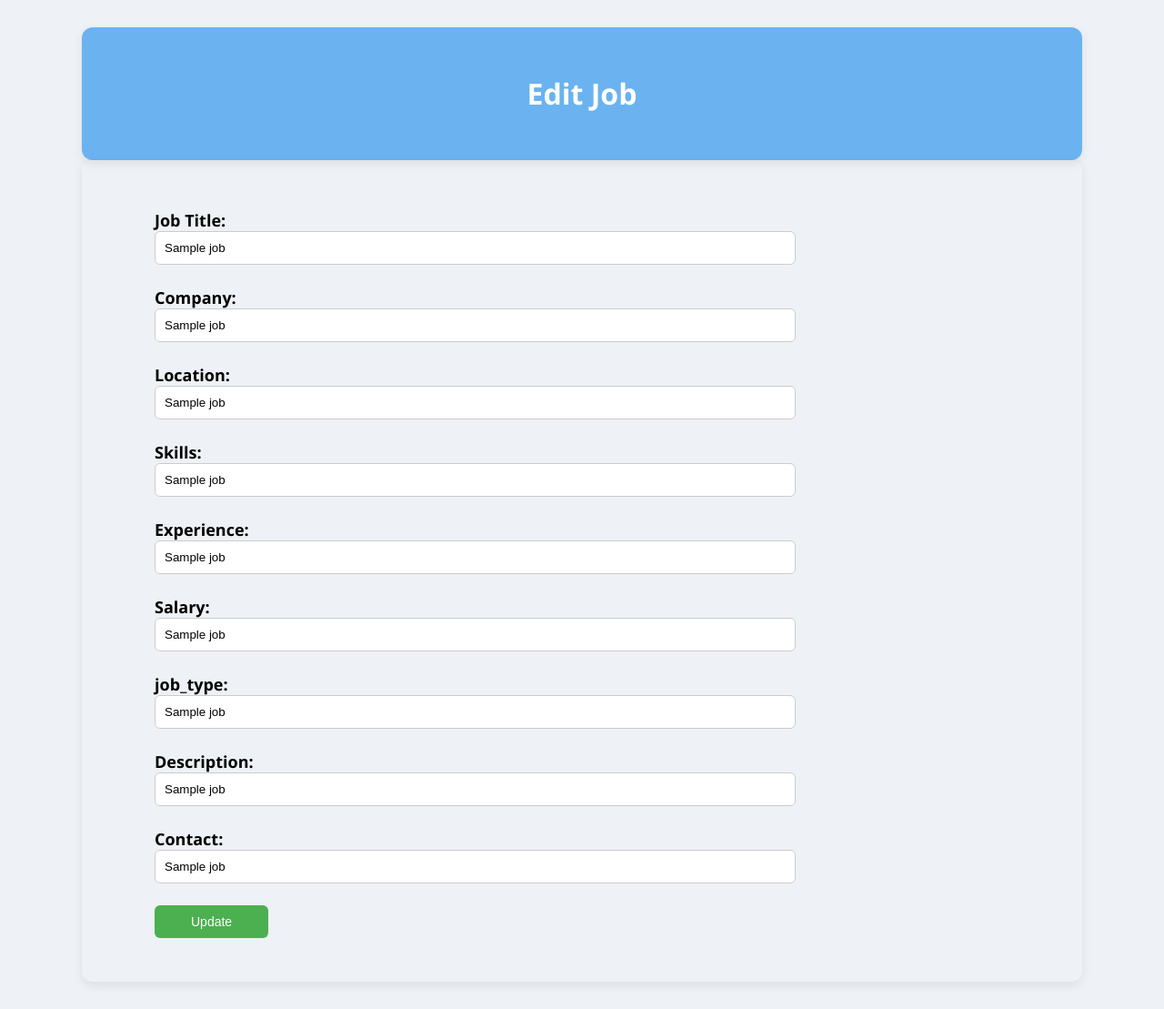
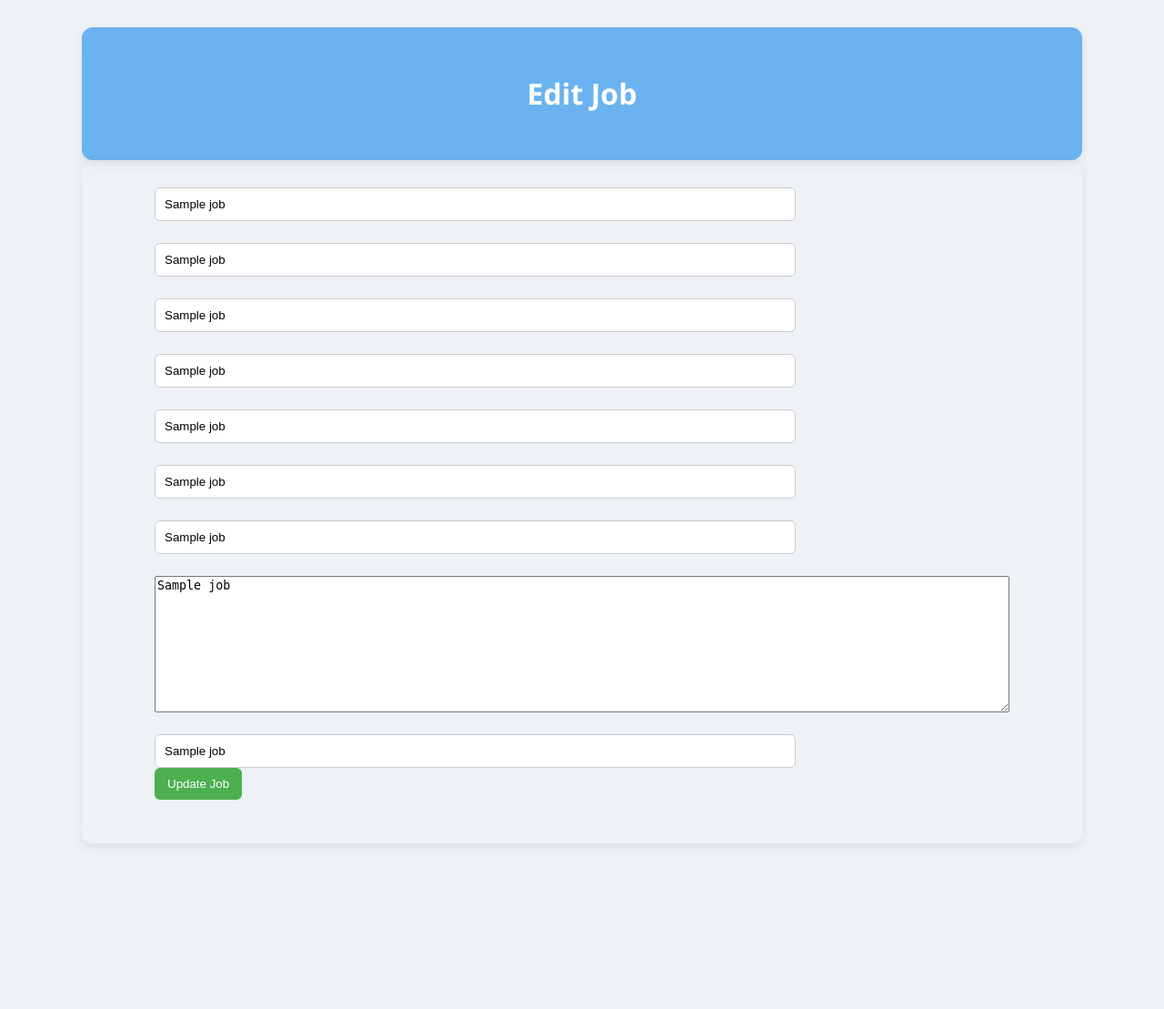
Before and after one commit to Ajay-paka/fresho-career-job-board, a Flask app: template templates/edit_job.html in a window 1280 px wide. Shown: the whole page at 91% size. After the commit the page ends 929 px from the top, so only its background shows below. Run offline with Flask 3, Linux system fonts and the light colour scheme; the template is opened without the code that fills it: most values are stand-ins (such as "Sample title", 1, 10 or a date in 2020).

Commit message:
upgrade
Updated form fields to be required and changed button text.

```diff
--- a/templates/edit_job.html
+++ b/templates/edit_job.html
@@ -10,29 +10,23 @@
         </div>
         <div class="pad">
             <form method="POST">
-                <br><b>Job Title:</b><br>
-                <input name="title" value="{{ job[1] }}"><br>
-                <br><b>Company:</b><br>
-                <input name="company" value="{{ job[2] }}"><br>
-                <br><b>Location:</b><br>
-                <input name="location" value="{{ job[3] }}"><br>
-                <br><b>Skills:</b><br>
-                <input name="skills" value="{{ job[4] }}"><br>
-                <br><b>Experience:</b><br>
-                <input name="experience" value="{{ job[5] }}"><br>
-                <br><b>Salary:</b><br>
-                <input name="salary" value="{{ job[6] }}"><br>
-                <br><b>job_type:</b><br>
-                <input name="job_type" value="{{ job[7] }}"><br>
-                <br><b>Description:</b><br>
-                <input name="description" value="{{ job[8] }}"><br>
-                <br><b>Contact:</b><br>
-                <input name="contact" value="{{ job[9] }}"><br><br>
 
+                <input type="text" name="title" value="{{ job[1] }}" required><br>
+                <br><input type="text" name="company" value="{{ job[2] }}" required><br>
+                <br><input type="text" name="location" value="{{ job[3] }}" required><br>
+                <br><input type="text" name="skills" value="{{ job[4] }}" required><br>
+                <br><input type="text" name="experience" value="{{ job[5] }}" required><br>
+                <br><input type="text" name="salary" value="{{ job[6] }}" required><br>
+                <br><input type="text" name="job_type" value="{{ job[7] }}" required><br>
 
-                <button class="b1" type="submit">Update</button>
+                <br><textarea name="description">{{ job[8] }}</textarea><br>
+
+                <br><input type="text" name="contact" value="{{ job[9] }}" required><br>
+
+                <button type="submit">Update Job</button>
 
             </form>
+
         </div>
     </div>
 </body>
```
